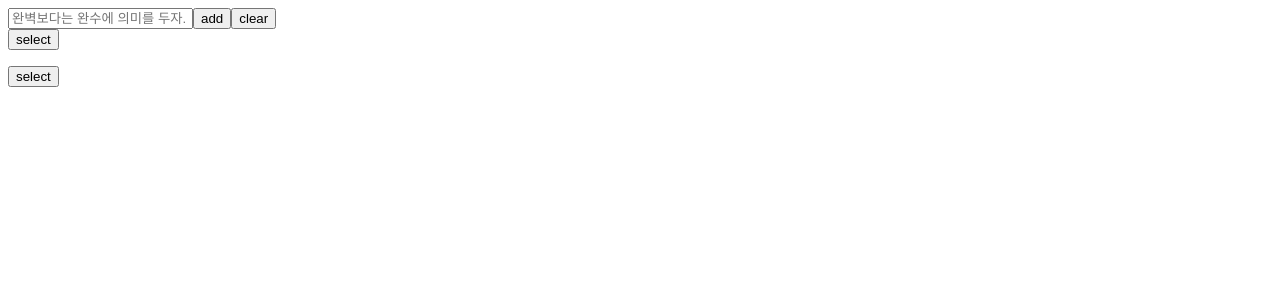
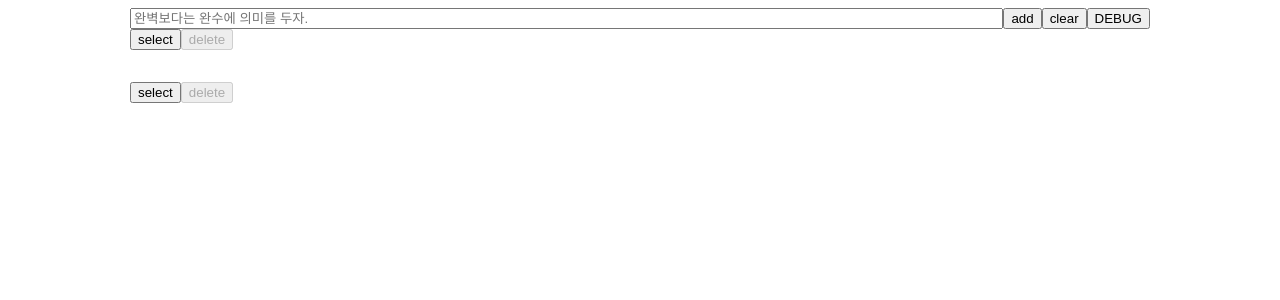
Before and after one commit to rvnkcode/check, a React (Create React App) app: page / in a window 1280 px wide. Shown: the top 300 px of the page. Built offline with nearby package versions, Linux system fonts and the light colour scheme; the HTML template or start-up script is replaced by a standard one.

Commit message:
style very basic and default

```diff
--- a/src/App.tsx
+++ b/src/App.tsx
@@ -3,6 +3,29 @@ import { Task } from "./lib/task";
 import TaskListItem from "./TaskListItem";
 import Buttons from "./Buttons";
 import "./style.css";
+import styled from "styled-components";
+
+const StyledMain = styled.main`
+  display: flex;
+  flex-direction: column;
+  @media (min-width: 1080px) {
+    width: 1020px;
+  }
+`;
+
+const StyledSection = styled.section`
+  display: flex;
+  flex-direction: column;
+  justify-content: space-around;
+`;
+
+const StyledDiv = styled.div`
+  display: flex;
+`;
+
+const StyledInput = styled.input`
+  flex: 1;
+`;
 
 export default function App() {
   // ================================= read =================================
@@ -87,9 +110,13 @@ export default function App() {
 
   // ================================ Generate ================================
   return (
-    <main>
-      <div>
-        <input
+    <>
+      <nav></nav>
+      <StyledMain>
+        <header></header>
+        <StyledSection>
+          <StyledDiv>
+            <StyledInput
               type="text"
               value={input}
               onChange={handleInput}
@@ -101,6 +128,10 @@ export default function App() {
             <button type="button" onClick={() => setList([])}>
               clear
             </button>
+            <button type="button" onClick={() => console.log(list)}>
+              DEBUG
+            </button>
+          </StyledDiv>
           <Buttons
             toggleSelectMode={toggleSelectMode}
             selectMode={selectMode}
@@ -108,7 +139,7 @@ export default function App() {
             selectedItems={selectedItems}
             deleteSelectedItemsFromList={deleteSelectedItemsFromList}
           />
-      </div>
+        </StyledSection>
         <ul>
           {list.map((task: Task) => (
             <li
@@ -117,7 +148,7 @@ export default function App() {
               onClick={
                 selectMode
                   ? () => handleSelectedItem(selectedItems, task.id)
-                : () => console.log(`not select mode`)
+                  : () => null
               }
             >
               <TaskListItem
@@ -131,6 +162,7 @@ export default function App() {
             </li>
           ))}
         </ul>
+        <section>
           <Buttons
             toggleSelectMode={toggleSelectMode}
             selectMode={selectMode}
@@ -138,6 +170,8 @@ export default function App() {
             selectedItems={selectedItems}
             deleteSelectedItemsFromList={deleteSelectedItemsFromList}
           />
-    </main>
+        </section>
+      </StyledMain>
+    </>
   );
 }
--- a/src/Buttons.tsx
+++ b/src/Buttons.tsx
@@ -1,5 +1,6 @@
 import React from "react";
 import { Task } from "./lib/task";
+// import styled from "styled-components";
 
 interface IButtonsProps {
   selectMode: boolean;
@@ -17,7 +18,7 @@ export default function Buttons({
   selectMode,
   list,
   selectedItems,
-  deleteSelectedItemsFromList
+  deleteSelectedItemsFromList,
 }: IButtonsProps) {
   return (
     <div>
@@ -27,14 +28,13 @@ export default function Buttons({
       >
         select
       </button>
-      {selectMode && (
       <button
         type="button"
+        disabled={!selectMode}
         onClick={() => deleteSelectedItemsFromList(list, selectedItems)}
       >
         delete
       </button>
-      )}
     </div>
   );
 }
--- a/src/style.css
+++ b/src/style.css
@@ -1,3 +1,8 @@
+#root {
+  display: flex;
+  justify-content: center;
+}
+
 ul {
   padding-inline-start: unset;
 }
```
Lines whose indentation alone changed are shown as unchanged.
